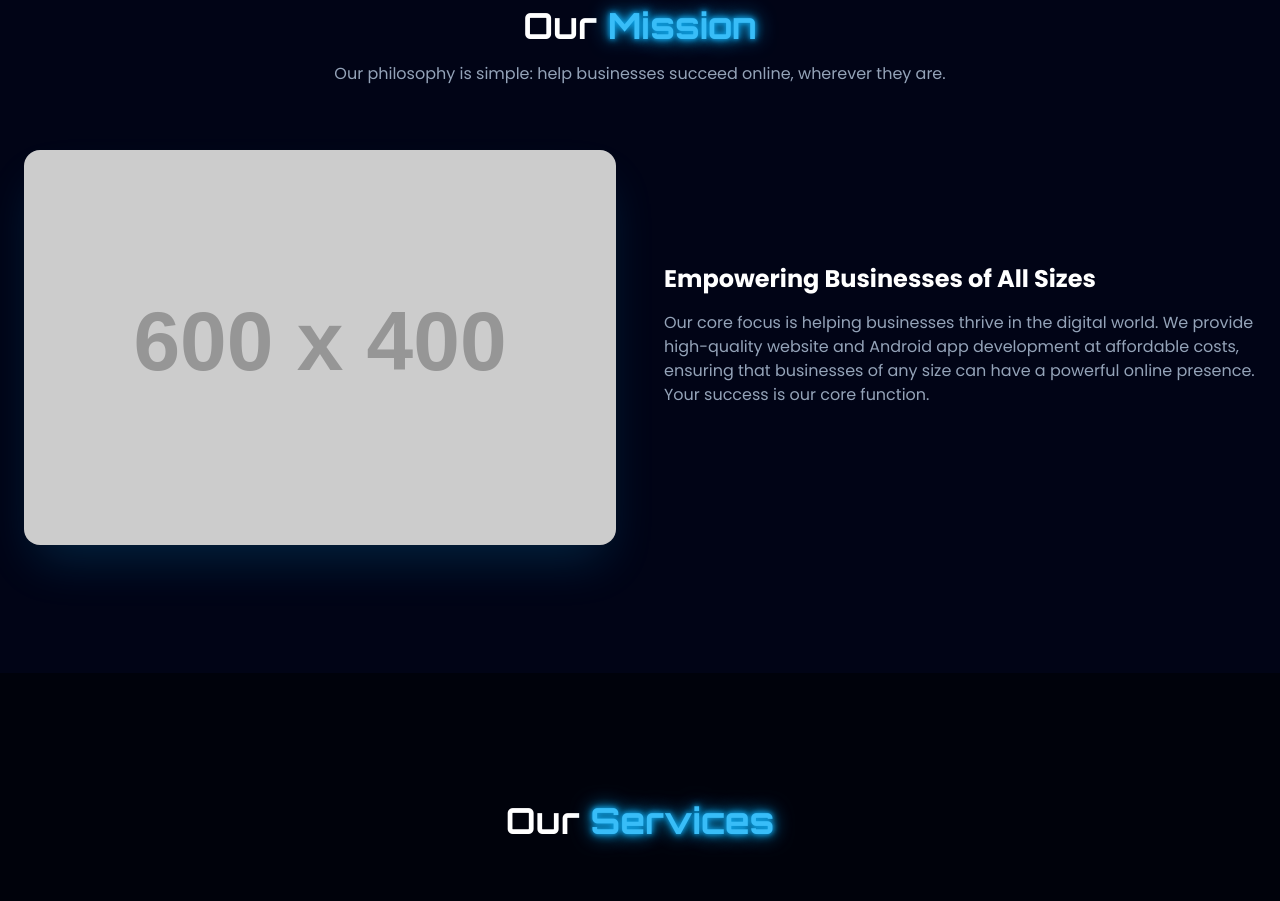
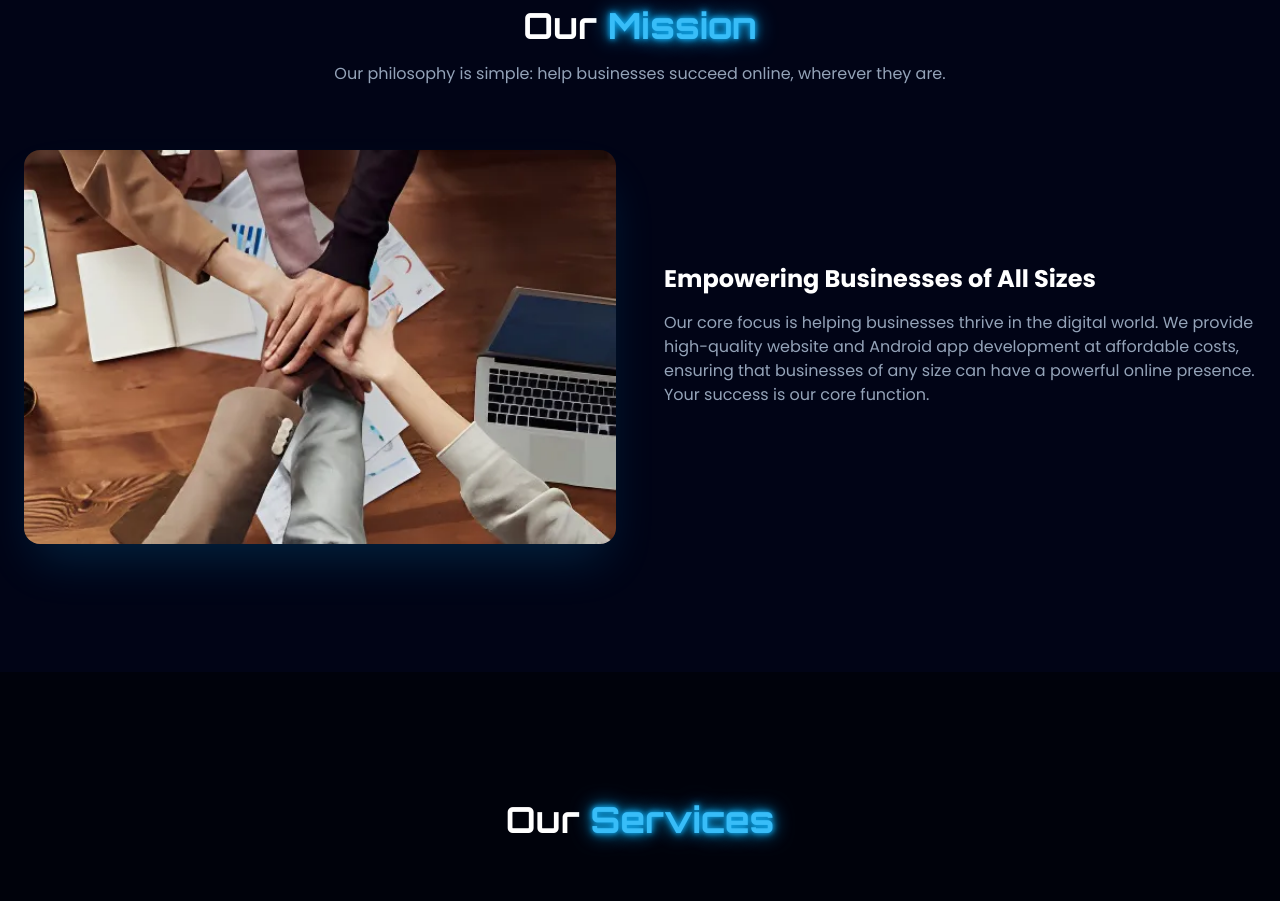
Before and after one commit to wtk2024/coduxdotfun, a plain HTML site: page index.html in a window 1280 px wide. Shown: the part 922-1823 px from the top of the page. Drawn offline with nearby package versions, Linux system fonts and the light colour scheme; placeholder pictures from the web are drawn by us.

Commit message:
Update index.html

```diff
--- a/index.html
+++ b/index.html
@@ -231,7 +231,7 @@
                         </div>
                         <div class="grid md:grid-cols-2 gap-12 items-center">
                             <div>
-                                <img src="https://placehold.co/600x400/010416/0ea5e9?text=Our+Team" alt="A graphic representing Codux.fun's focus on global business solutions" class="rounded-2xl shadow-2xl shadow-sky-500/20 w-full">
+                                <img src="assets/team.webp" alt="A graphic representing Codux.fun's focus on global business solutions" class="rounded-2xl shadow-2xl shadow-sky-500/20 w-full">
                             </div>
                             <div>
                                 <h3 class="text-2xl font-bold text-white mb-4">Empowering Businesses of All Sizes</h3>
```
